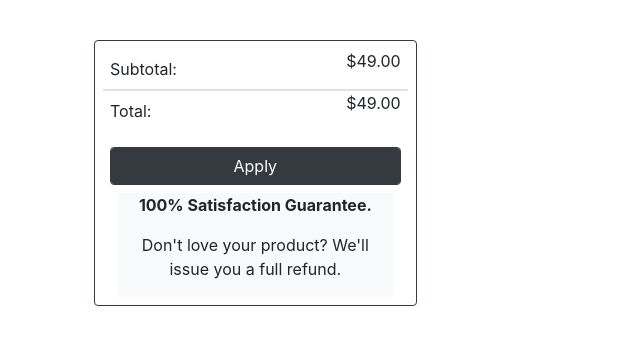
After one commit to CeeObi/Ninus-Store, a Django app: template ninus_store/templates/modalpop.html in a window 1280 px wide. The commit adds this page. Shown: the top 345 px of the page, without its empty margins (0-640 px from the left). Run offline with Django 4.2, Linux system fonts and the light colour scheme; the template is opened without the code that fills it, so the values that code supplies are empty.

Commit message:
update product detail modal view

```diff
--- a/ninus_store/ninusStore/views.py
+++ b/ninus_store/ninusStore/views.py
@@ -4,4 +4,4 @@ from django.shortcuts import render
 
 # Create your views here.
 def index(request):
-    return render(request,"checkout.html")
+    return render(request,"catalogue.html")
--- /dev/null
+++ b/ninus_store/templates/modalpop.html
@@ -0,0 +1,85 @@
+<!DOCTYPE html>
+<html lang="en">
+<head>
+    <meta charset="UTF-8">
+    <title>Title</title>
+    <link rel="stylesheet" href="">
+    <link href="https://cdn.jsdelivr.net/npm/bootstrap@5.3.2/dist/css/bootstrap.min.css" rel="stylesheet" integrity="sha384-T3c6CoIi6uLrA9TneNEoa7RxnatzjcDSCmG1MXxSR1GAsXEV/Dwwykc2MPK8M2HN" crossorigin="anonymous">
+    {% load static %} {#{% load staticfiles %}#}
+    <link rel="stylesheet" href="https://cdnjs.cloudflare.com/ajax/libs/font-awesome/6.4.2/css/svg-with-js.min.css">
+    <link rel="stylesheet" href="https://cdn.jsdelivr.net/npm/bootstrap@4.6.2/dist/css/bootstrap.min.css" integrity="sha384-xOolHFLEh07PJGoPkLv1IbcEPTNtaed2xpHsD9ESMhqIYd0nLMwNLD69Npy4HI+N" crossorigin="anonymous">
+    <link rel="stylesheet" type="text/css" href="{% static 'assets/css/style.css' %}" >
+
+</head>
+<body>
+<div class="container">
+       <div class="row mx-5 mt-4">
+        <div class="col col-4">
+             <div class="row border border-dark rounded m-3">
+                <div class="container">
+                    <div class="row mt-2">
+                        <div class="col-8">
+                            <div class="mt-2">
+                                Subtotal:
+                            </div>
+                        </div>
+                        <div class="col d-flex justify-content-end align-items-center" >
+                             <p>$49.00</p>
+                        </div>
+                    </div>
+                    <div class="row">
+                        <div class="col bg-dark border mx-2">
+                            <!--                    this empty div provides a hr-->
+                        </div>
+                    </div>
+                    <form action="">
+                        <div class="row" >
+                                <div class="col-8">
+                                    <div class="mt-2">
+                                        Total:
+                                    </div>
+                                </div>
+                                <div class="col d-flex justify-content-end align-items-center" >
+                                     <p>$49.00</p>
+                                </div>
+                                <div class="col mt-2">
+                                   <a href="#" class="mt-2 form-control btn btn-dark" data-toggle="modal" data-target="#exampleModalCenter" >Apply</a>
+                                </div>
+                        </div>
+                    </form>
+                    <div class="row m-2">
+                        <div class="col bg-light  ">
+                            <p class="text-center"><b>100% Satisfaction Guarantee.</b></p>
+                            <p class="text-center">Don't love your product? We'll issue you a full refund.</p>
+                        </div>
+                    </div>
+                </div>
+            </div>
+        </div><!--        major col1 end-->
+      </div><!--        major row1 end-->
+
+
+
+            <!-- Modal --><!-- Vertically centered scrollable modal -->
+            <div class="modal fade" id="exampleModalCenter" tabindex="-1" role="dialog" aria-labelledby="exampleModalCenterTitle" aria-hidden="true">
+              <div class="modal-dialog modal-dialog-centered modal-xl" role="document">
+                <div class="modal-content">
+                 {% include 'product_detail_mini.html' %}
+                </div>
+              </div>
+            </div>
+
+</div>
+
+
+
+
+
+
+
+<script src="https://code.jquery.com/jquery-3.7.1.min.js" integrity="sha256-/JqT3SQfawRcv/BIHPThkBvs0OEvtFFmqPF/lYI/Cxo=" crossorigin="anonymous"></script>
+<script src="https://cdn.jsdelivr.net/npm/jquery@3.5.1/dist/jquery.slim.min.js" integrity="sha384-DfXdz2htPH0lsSSs5nCTpuj/zy4C+OGpamoFVy38MVBnE+IbbVYUew+OrCXaRkfj" crossorigin="anonymous"></script>
+<script src="https://cdn.jsdelivr.net/npm/bootstrap@4.6.2/dist/js/bootstrap.bundle.min.js" integrity="sha384-Fy6S3B9q64WdZWQUiU+q4/2Lc9npb8tCaSX9FK7E8HnRr0Jz8D6OP9dO5Vg3Q9ct" crossorigin="anonymous"></script>
+<script src="{% static 'assets/js/index.js' %}"></script>
+</body>
+</html>
--- a/ninus_store/templates/product_detail_mini.html
+++ b/ninus_store/templates/product_detail_mini.html
@@ -12,12 +12,12 @@
 <section class="product-details">
   <div class="container">
     <div class="row">
-      <div class=" container col col-6 p-0 my-4">
-        <div class="col w-100 mt-3  d-flex justify-content-center">
-
-          <div id="carouselExampleIndicators" class="carousel slide w-75" data-interval="false" data-ride="carousel">
+      <div class=" container-fluid  d-flex justify-content-center col col-10 col-lg-8 col-xl-6 p-0 my-4">
+       <div class="row w-100 d-flex justify-content-center">
+        <div class="col col-12 col-md-10 mt-3 w-100 ">
+          <div id="carouselExampleIndicators" class="carousel slide w-100" data-interval="false" data-ride="carousel">
             <div class="carousel-inner">
-              <div class="carousel-item active ">
+              <div class="carousel-item active">
                 <img class="w-100" alt="White Tee" src="https://images.unsplash.com/photo-1581655353564-df123a1eb820?ixlib=rb-4.0.3&ixid=M3wxMjA3fDB8MHxzZWFyY2h8MTF8fHdoaXRlJTIwdGVlfGVufDB8fDB8fHww&auto=format&fit=crop&w=500&q=60">
               </div>
               <div class="carousel-item">
@@ -29,15 +29,17 @@
             </div>
 
             <div class="carousel-indicators mt-3 d-flex justify-content-start" style="top:0%; left:0px; margin:0px; position: relative;">
-                <img src="https://images.unsplash.com/photo-1581655353564-df123a1eb820?ixlib=rb-4.0.3&ixid=M3wxMjA3fDB8MHxzZWFyY2h8MTF8fHdoaXRlJTIwdGVlfGVufDB8fDB8fHww&auto=format&fit=crop&w=500&q=60"  data-target="#carouselExampleIndicators" data-slide-to="0" class="active mr-1 productmini" style="width:110px;height:110px;">
-                <img src="https://images.unsplash.com/photo-1581655353564-df123a1eb820?ixlib=rb-4.0.3&ixid=M3wxMjA3fDB8MHxzZWFyY2h8MTF8fHdoaXRlJTIwdGVlfGVufDB8fDB8fHww&auto=format&fit=crop&w=500&q=60"  data-target="#carouselExampleIndicators" data-slide-to="1" style="width:110px;height:110px;" class="mr-1 productmini">
-                <img src="https://images.unsplash.com/photo-1581655353564-df123a1eb820?ixlib=rb-4.0.3&ixid=M3wxMjA3fDB8MHxzZWFyY2h8MTF8fHdoaXRlJTIwdGVlfGVufDB8fDB8fHww&auto=format&fit=crop&w=500&q=60"  data-target="#carouselExampleIndicators" data-slide-to="2" style="width:110px;height:110px;" class="mr-1 productmini">
+                <img src="https://images.unsplash.com/photo-1581655353564-df123a1eb820?ixlib=rb-4.0.3&ixid=M3wxMjA3fDB8MHxzZWFyY2h8MTF8fHdoaXRlJTIwdGVlfGVufDB8fDB8fHww&auto=format&fit=crop&w=500&q=60"  data-target="#carouselExampleIndicators" data-slide-to="0" class="active mr-1 productmini img-responsive" style="width:110px;height:110px;">
+                <img src="https://images.unsplash.com/photo-1581655353564-df123a1eb820?ixlib=rb-4.0.3&ixid=M3wxMjA3fDB8MHxzZWFyY2h8MTF8fHdoaXRlJTIwdGVlfGVufDB8fDB8fHww&auto=format&fit=crop&w=500&q=60"  data-target="#carouselExampleIndicators" data-slide-to="1" style="width:110px;height:110px;" class="mr-1 productmini img-responsive">
+                <img src="https://images.unsplash.com/photo-1581655353564-df123a1eb820?ixlib=rb-4.0.3&ixid=M3wxMjA3fDB8MHxzZWFyY2h8MTF8fHdoaXRlJTIwdGVlfGVufDB8fDB8fHww&auto=format&fit=crop&w=500&q=60"  data-target="#carouselExampleIndicators" data-slide-to="2" style="width:110px;height:110px;" class="mr-1 productmini ">  	<!--d-none d-md-block-->
             </div>
           </div>
         </div>
+       </div>
       </div><!--  carousel col1 end-->
 
-      <div class="col bg-light m-4">
+      <div class="container col d-flex justify-content-center mt-2">
+        <div class=" m-3 mt-4 bg-light p-3">
          <h2 class="mb-4 mr-5">White Tee</h2>
          <div class="d-flex flex-column flex-sm-row align-items-sm-center justify-content-sm-between mb-4">
            <ul class="list-inline mb-2 mb-sm-0">
@@ -85,7 +87,7 @@
                 </div>
               </div><!--              row type end-->
               <div class="row">
-                <div class="mb-4 col-xl-6 col-lg-12 col-sm-6">
+                <div class="mb-4 col-xl-6 col-lg-12 col-sm-12">
                   <h6 class="detail-option-heading">Size <span>(required)</span></h6>
                   <div class="btn-group-sm btn-group-toggle" role="group" aria-label="Basic radio toggle button group" data-toggle="buttons">
                     <label class="btn btn-outline-dark active rounded-0" for="btnradio1">
@@ -98,13 +100,13 @@
                   </div>
                 </div>
               </div><!--              row size end-->
-              <div class="row">
-                <div class="container">
+              <div class="row ">
+                <div class="container ">
                   <div class="row ml-0">
                     <h6 class="detail-option-heading fw-bold">Items <span>(required)</span></h6>
                   </div>
-                  <div class="row">
-                    <div class="input-group-lg mx-0 w-50 col-6">
+                  <div class="row ">
+                    <div class="input-group mx-0 w-25 col-8 col-lg-4 col-xl-6 ">
                       <input name="items" type="number" class="rounded-0 form-control d-inline m-0 w-25" value="1">
                       <a href="" class="btn btn-dark m-0 d-inline rounded-0 form-control form-check-input w-75 ">
                         <svg aria-hidden="true" focusable="false" data-prefix="fas" data-icon="cart-shopping" class="svg-inline--fa fa-cart-shopping mx-0 " role="img" xmlns="http://www.w3.org/2000/svg" viewBox="0 0 576 512">
@@ -117,8 +119,8 @@
                 </div>
               </div><!--              row items end-->
               <div class="row ml-0 pl-0 mt-4">
-                <div class="col-6 mt-2 mx-0 px-0 d-flex justify-content-start" style="padding:0px;">
-                  <a href="" class="btn btn-outline-secondary rounded-0 m-0 px-0 w-50 btn-sm border-0 d-flex justify-content-start" style="padding:0px; margin:0px;">
+                <div class="col-8 mt-2 mx-0 px-0 d-flex justify-content-start" style="padding:0px;">
+                  <a href="" class="btn btn-outline-secondary rounded-0 m-0 mb-3 px-0 w-50 btn-sm border-0 d-flex justify-content-start" style="padding:0px; margin:0px;">
                     <svg aria-hidden="true" focusable="false" data-prefix="far" data-icon="heart" class="d-inline-block svg-inline--fa fa-heart m-0 px-0 d-flex justify-content-start" role="img" xmlns="http://www.w3.org/2000/svg" viewBox="0 0 512 512" style="padding:0px; margin:0px;">
                       <path class="" fill="currentColor" d="M244 84L255.1 96L267.1 84.02C300.6 51.37 347 36.51 392.6 44.1C461.5 55.58 512 115.2 512 185.1V190.9C512 232.4 494.8 272.1 464.4 300.4L283.7 469.1C276.2 476.1 266.3 480 256 480C245.7 480 235.8 476.1 228.3 469.1L47.59 300.4C17.23 272.1 0 232.4 0 190.9V185.1C0 115.2 50.52 55.58 119.4 44.1C164.1 36.51 211.4 51.37 244 84C243.1 84 244 84.01 244 84L244 84zM255.1 163.9L210.1 117.1C188.4 96.28 157.6 86.4 127.3 91.44C81.55 99.07 48 138.7 48 185.1V190.9C48 219.1 59.71 246.1 80.34 265.3L256 429.3L431.7 265.3C452.3 246.1 464 219.1 464 190.9V185.1C464 138.7 430.4 99.07 384.7 91.44C354.4 86.4 323.6 96.28 301.9 117.1L255.1 163.9z" style="padding:0px; margin:0px;"></path>
                     </svg>
@@ -129,11 +131,9 @@
             </div>
           </form>
         </div>
-      </div><!--  col2 end-->
-    </div><!--  major row1 end-->
-    <div class="row">
-      <h1 id="yes">FOOTER will not be added to this mini product detail</h1>
-    </div>
+      </div><!--  div end-->
+     </div><!--  col2 end-->
+    </div><!--  major row end-->
   </div><!--  major container-->
 
 </section>
```
Also changed, not shown: ninus_store/templates/catalogue.html (+12 -2 lines).
